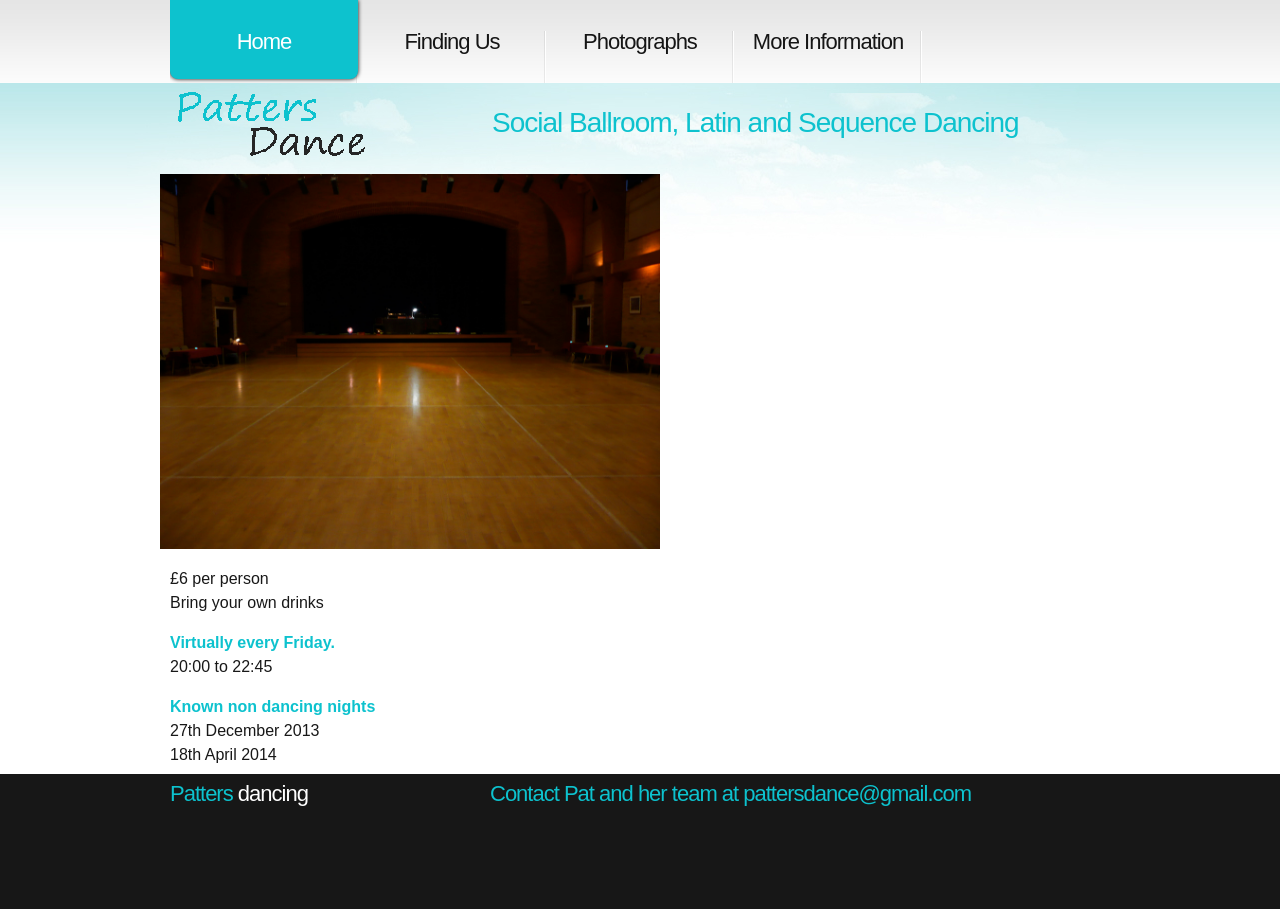
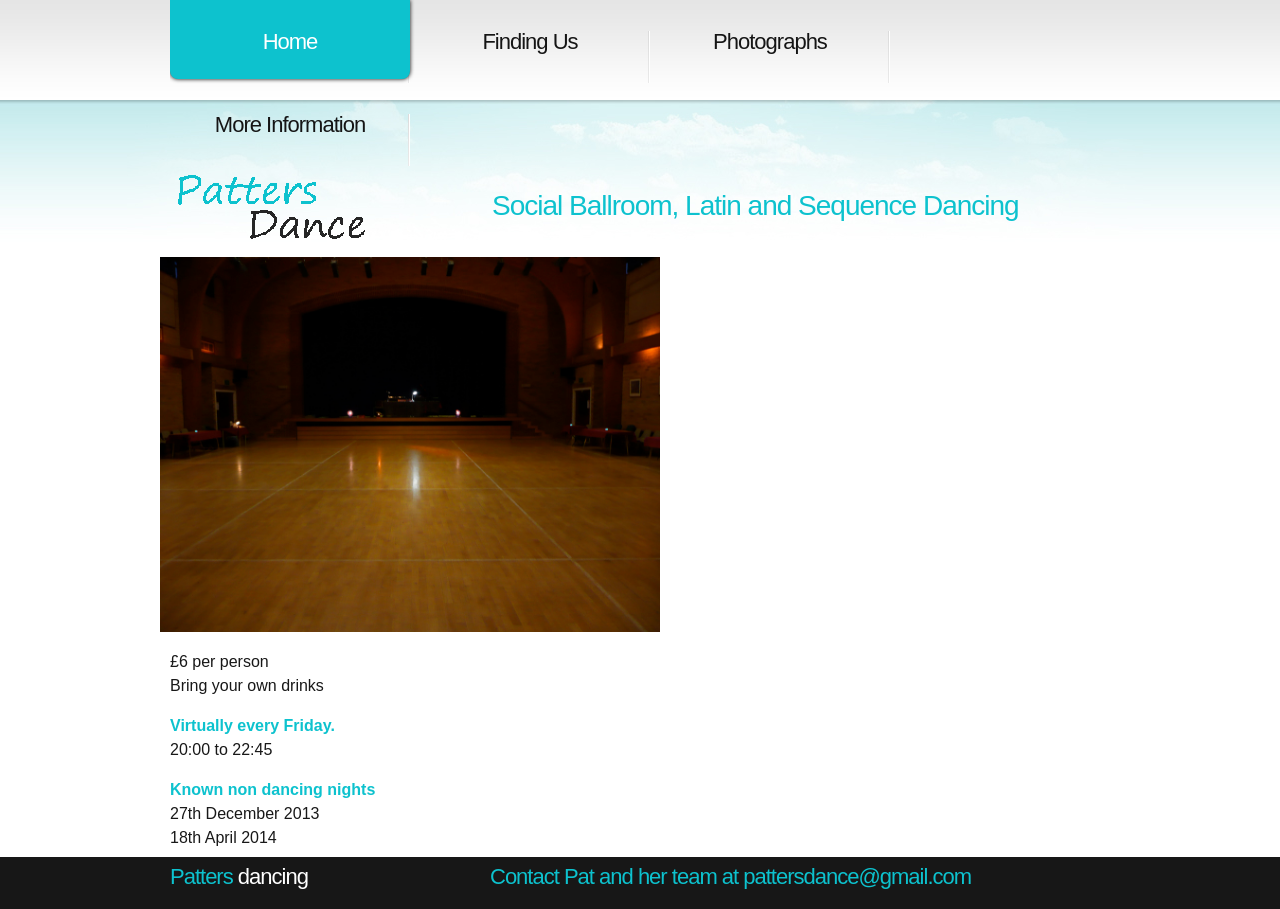
Before and after one commit to ramsayd/patters, a Jekyll site: the page built from 00_index.md, in a window 1280 px wide. Built offline with Jekyll 4.4.1, drawn with Linux system fonts in a browser that asks for light colours.

Commit message:
Update style.css

```diff
--- a/css/style.css
+++ b/css/style.css
@@ -125,7 +125,7 @@ header
 .menu li a
 {
   display:block;
-  width:188px;
+  width:240px;
   font-size:22px;
   line-height:1em;
   font-weight:400;
```
